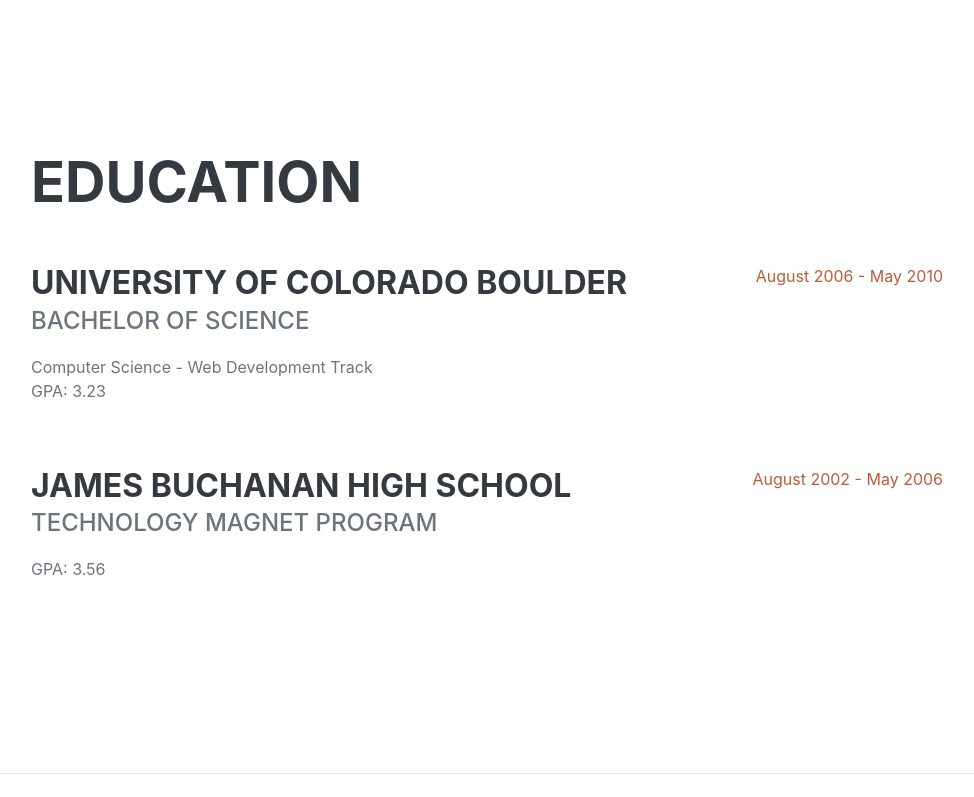
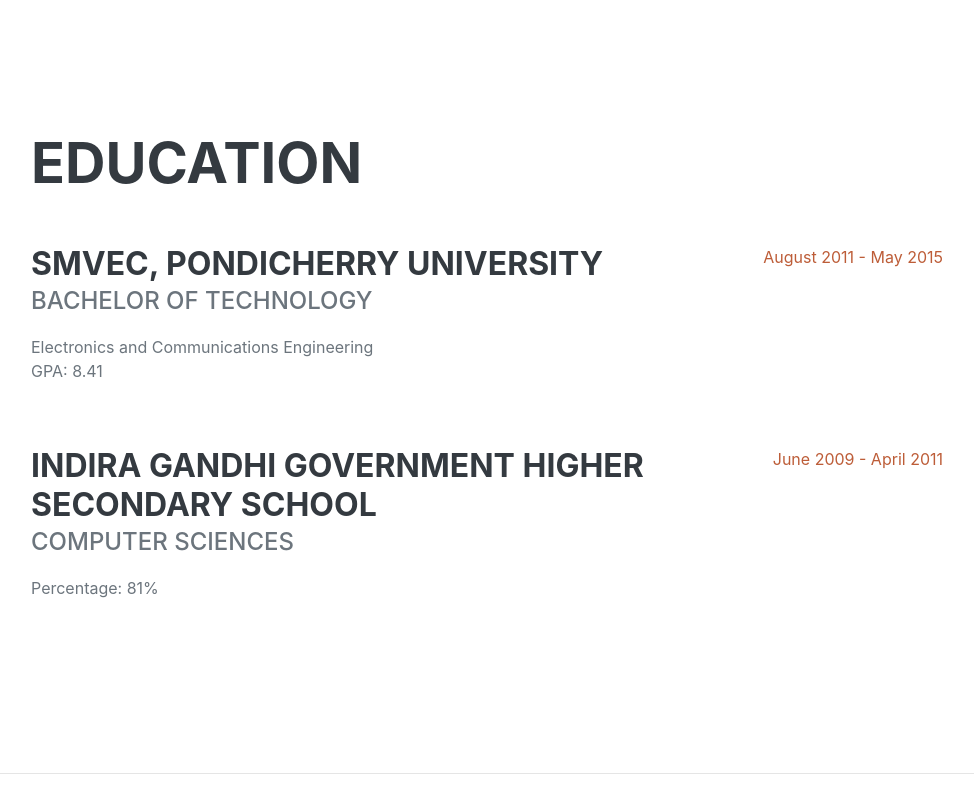
Before and after one commit to PuviAR/puviarasand.github.io, a plain HTML site: page index.html in a window 1280 px wide. Shown: the part 1629-2426 px from the top of the page, without its empty margins (289-1263 px from the left). Drawn offline with nearby package versions, Linux system fonts and the light colour scheme; a web font is replaced by a local one.

Commit message:
Update index.html

```diff
--- a/index.html
+++ b/index.html
@@ -45,7 +45,7 @@
                     </h1>
                     <div class="subheading mb-5">
                         16, New Street, Dharmapuri, Puducherry-09, India, (91) 7418172931 ·
-                        <a href="puviarasan93@gmail.com">name@email.com</a>
+                        <a href="puviarasan93@gmail.com">puviarasan92@gmail.com</a>
                     </div>
                     <p class="lead mb-5">I'm an enthustiatic Network Engineer who having great hands experience across Cisco, Juniper, Palo Alto, Checkpoint, Fortinet network elements. Pre-dominantly worked on the enterprise LAN/WAN network and security Operations. </p>
                     <div class="social-icons">
@@ -86,20 +86,20 @@
                     <h2 class="mb-5">Education</h2>
                     <div class="d-flex flex-column flex-md-row justify-content-between mb-5">
                         <div class="flex-grow-1">
-                            <h3 class="mb-0">University of Colorado Boulder</h3>
-                            <div class="subheading mb-3">Bachelor of Science</div>
-                            <div>Computer Science - Web Development Track</div>
-                            <p>GPA: 3.23</p>
+                            <h3 class="mb-0">SMVEC, Pondicherry University</h3>
+                            <div class="subheading mb-3">Bachelor of Technology</div>
+                            <div>Electronics and Communications Engineering </div>
+                            <p>GPA: 8.41</p>
                         </div>
-                        <div class="flex-shrink-0"><span class="text-primary">August 2006 - May 2010</span></div>
+                        <div class="flex-shrink-0"><span class="text-primary">August 2011 - May 2015</span></div>
                     </div>
                     <div class="d-flex flex-column flex-md-row justify-content-between">
                         <div class="flex-grow-1">
-                            <h3 class="mb-0">James Buchanan High School</h3>
-                            <div class="subheading mb-3">Technology Magnet Program</div>
-                            <p>GPA: 3.56</p>
+                            <h3 class="mb-0">Indira Gandhi Government Higher Secondary School</h3>
+                            <div class="subheading mb-3">Computer Sciences</div>
+                            <p>Percentage: 81%</p>
                         </div>
-                        <div class="flex-shrink-0"><span class="text-primary">August 2002 - May 2006</span></div>
+                        <div class="flex-shrink-0"><span class="text-primary">June 2009 - April 2011</span></div>
                     </div>
                 </div>
             </section>
```
